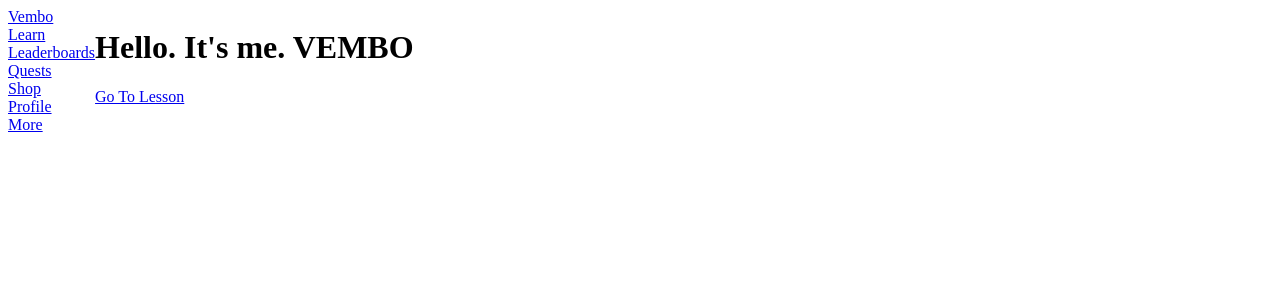
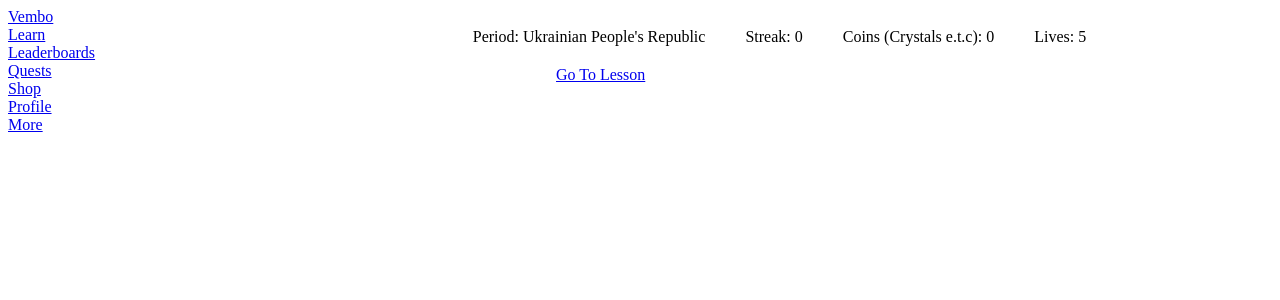
Before and after one commit to Kicked-Out/VemboWeb, a React (Vite) app: page / in a window 1280 px wide. Shown: the top 300 px of the page. Built offline with nearby package versions, Linux system fonts and the light colour scheme.

Commit message:
implemented header

```diff
--- a/src/App.tsx
+++ b/src/App.tsx
@@ -4,17 +4,22 @@ import Home from "./pages/Home";
 import Lesson from "./pages/Lesson";
 import NotFound from "./pages/NotFound";
 import NavBar from "./components/navigation/navBar";
+import Header from "./components/header/header";
 
 function App() {
     return (
         <div className="flex">
             <NavBar />
 
-            <Routes>
-                <Route path="/" element={<Home />} />
-                <Route path="/lesson" element={<Lesson />} />
-                <Route path="*" element={<NotFound />} />
-            </Routes>
+            <div className="content">
+                <Header />
+
+                <Routes>
+                    <Route path="/" element={<Home />} />
+                    <Route path="/lesson" element={<Lesson />} />
+                    <Route path="*" element={<NotFound />} />
+                </Routes>
+            </div>
         </div>
     );
 }
--- /dev/null
+++ b/src/components/header/header.tsx
@@ -0,0 +1,10 @@
+export default function Header() {
+    return (
+        <header className="flex header">
+            <div className="header-item period">Period: Ukrainian People's Republic</div>
+            <div className="header-item streak">Streak: 0</div>
+            <div className="header-item coins">Coins (Crystals e.t.c): 0</div>
+            <div className="header-item lives">Lives: 5</div>
+        </header>
+    );
+}
--- a/src/pages/Home.tsx
+++ b/src/pages/Home.tsx
@@ -77,10 +77,7 @@ export default function Home() {
     // }, []);
 
     return (
-        // ТО СЯ МОНА МІНЯТИ, DIZI
         <div>
-            <h1>Hello. It's me. VEMBO</h1>
-
             <Link to="/lesson">Go To Lesson</Link>
         </div>
     );
--- a/src/styles/styles.css
+++ b/src/styles/styles.css
@@ -8,10 +8,12 @@
 
 .header {
     display: flex;
-    width: 80%;
-    height: 20%;
-    padding: 20px;
-    justify-content: space-between;
+    width: 100%;
+    justify-content: end;
+}
+
+.header-item {
+    margin: 20px;
 }
 
 .progress-bar {
@@ -45,7 +47,6 @@
     height: 60%;
     flex-direction: column;
     align-items: center;
-    background-color: aquamarine;
 }
 
 .options {
```
